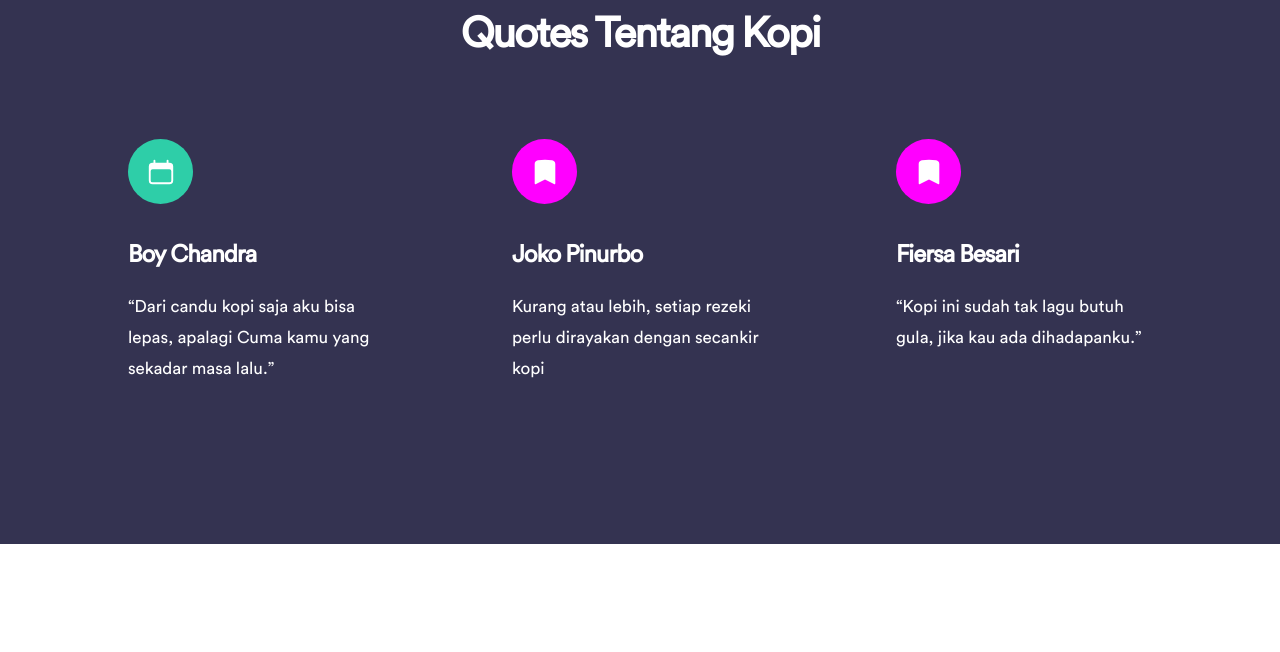
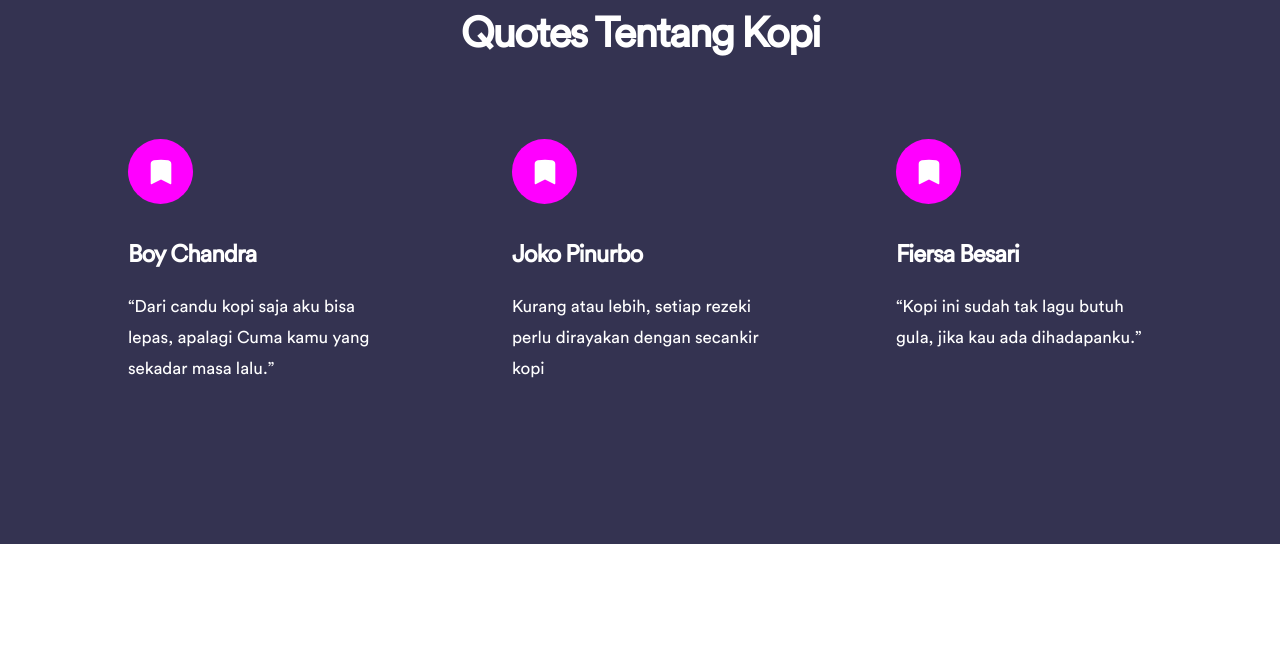
Before and after one commit to thedaaminto/k3, a plain HTML site: page index.html in a window 1280 px wide. Shown: the part 840-1492 px from the top of the page. Drawn offline with Linux system fonts and the light colour scheme.

Commit message:
fix: display view

```diff
--- a/index.html
+++ b/index.html
@@ -139,14 +139,13 @@
                         <div class="feature-list">
                             <div class="iconic-box">
                                 <div class="icon">
-                                    <span class="bg-1">
+                                    <span class="bg-3">
                                         <svg xmlns="http://www.w3.org/2000/svg" viewBox="0 0 24 24" fill="currentColor"
                                             width="30px" height="30px">
                                             <path fill-rule="evenodd"
-                                                d="M6.75 2.25A.75.75 0 017.5 3v1.5h9V3A.75.75 0 0118 3v1.5h.75a3 3 0 013 3v11.25a3 3 0 01-3 3H5.25a3 3 0 01-3-3V7.5a3 3 0 013-3H6V3a.75.75 0 01.75-.75zm13.5 9a1.5 1.5 0 00-1.5-1.5H5.25a1.5 1.5 0 00-1.5 1.5v7.5a1.5 1.5 0 001.5 1.5h13.5a1.5 1.5 0 001.5-1.5v-7.5z"
+                                                d="M6.32 2.577a49.255 49.255 0 0111.36 0c1.497.174 2.57 1.46 2.57 2.93V21a.75.75 0 01-1.085.67L12 18.089l-7.165 3.583A.75.75 0 013.75 21V5.507c0-1.47 1.073-2.756 2.57-2.93z"
                                                 clip-rule="evenodd" />
                                         </svg>
-
                                     </span>
                                 </div>
                                 <h4 class="title"><a href="#">Boy Chandra</a></h4>
```
